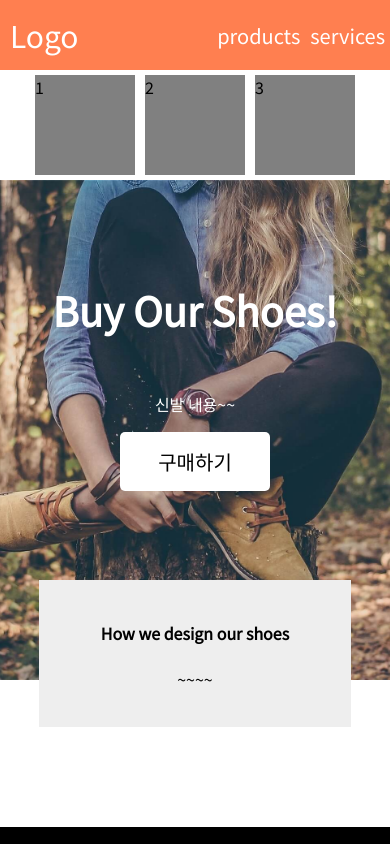
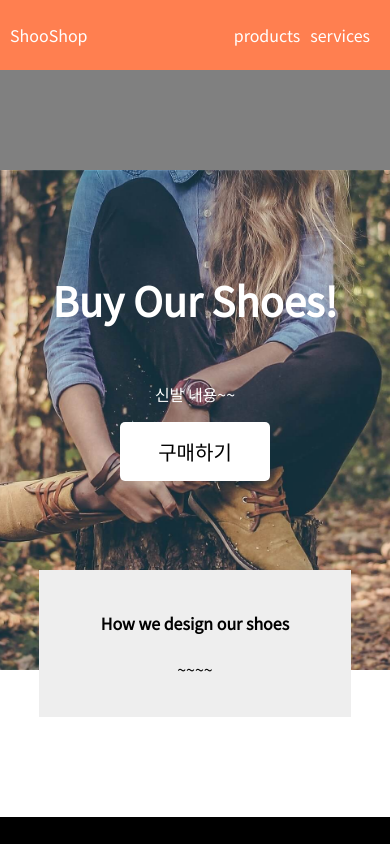
Before and after one commit to chaewoonOh/prac-html2, a plain HTML site: page layout2.html in a window 390 px wide. Shown: the top 844 px of the page. Drawn offline with Linux system fonts and the light colour scheme.

Commit message:
nav바 완성, 반응형 연습

```diff
--- a/layout2.html
+++ b/layout2.html
@@ -7,15 +7,13 @@
   </head>
   <body style="margin: 0px">
     <nav class="nav-container">
-      <div class="nav-logo">Logo</div>
+      <div class="nav-logo">ShooShop</div>
+      <div style="flex-grow: 1;"></div>
       <div class="nav-item">products</div>
       <div class="nav-item">services</div>
     </nav>
-    <div class="flex-container">
-      <div class="flex-item">1</div>
-      <div class="flex-item">2</div>
-      <div class="flex-item">3</div>
-    </div>
+    <div class="test">
+ </div>
 
 
 
--- a/styles/layout2.css
+++ b/styles/layout2.css
@@ -121,22 +121,24 @@ body {
 }
 
 .nav-container {
-  width: 100%;
-  height: 70px;
+  height: 50px;
   background-color: coral;
   display: flex;
   align-items: center;
+  padding: 10px;
 }
 
 .nav-logo {
-  font-size: 30px;
   color: white;
-  margin: 10px;
-  flex-grow: 1;
 }
 
 .nav-item {
-  font-size: 20px;
   color: white;
-  margin: 5px;
+  margin-right: 10px;
 }
+
+.test {
+  width: 100vw;
+  height: 100px;
+  background-color: gray;
+}
```
